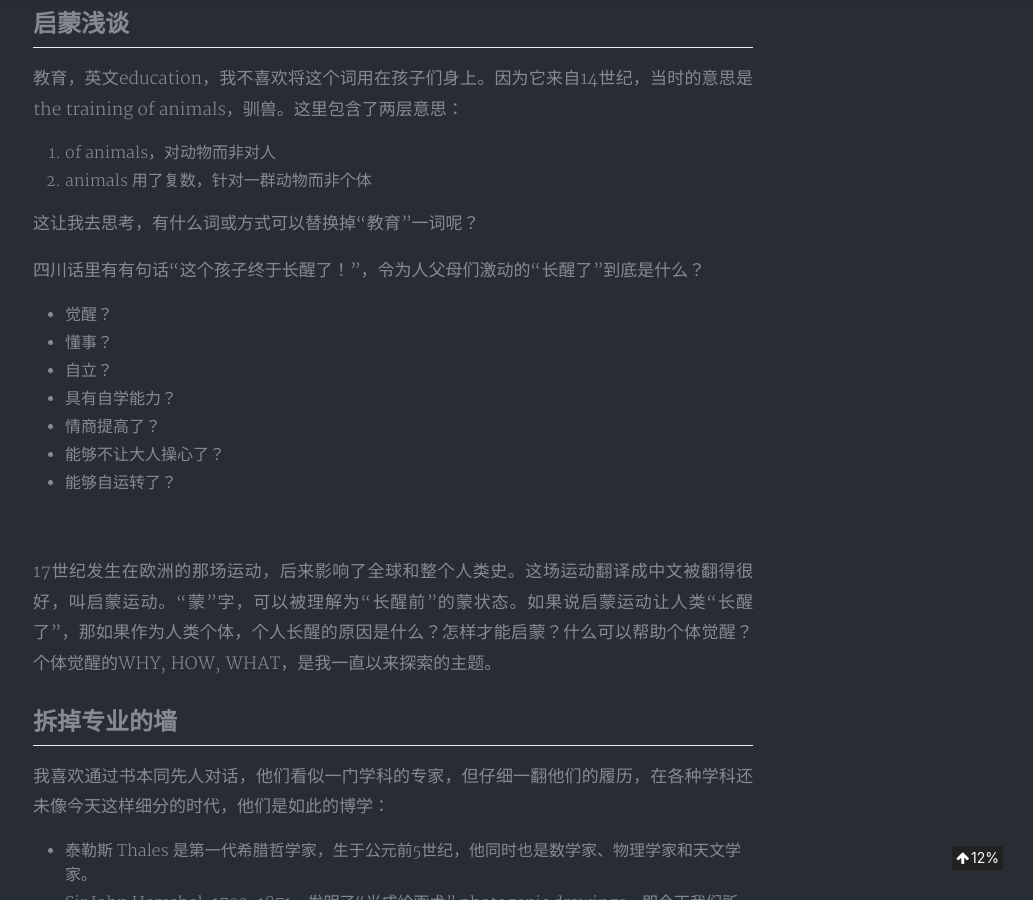
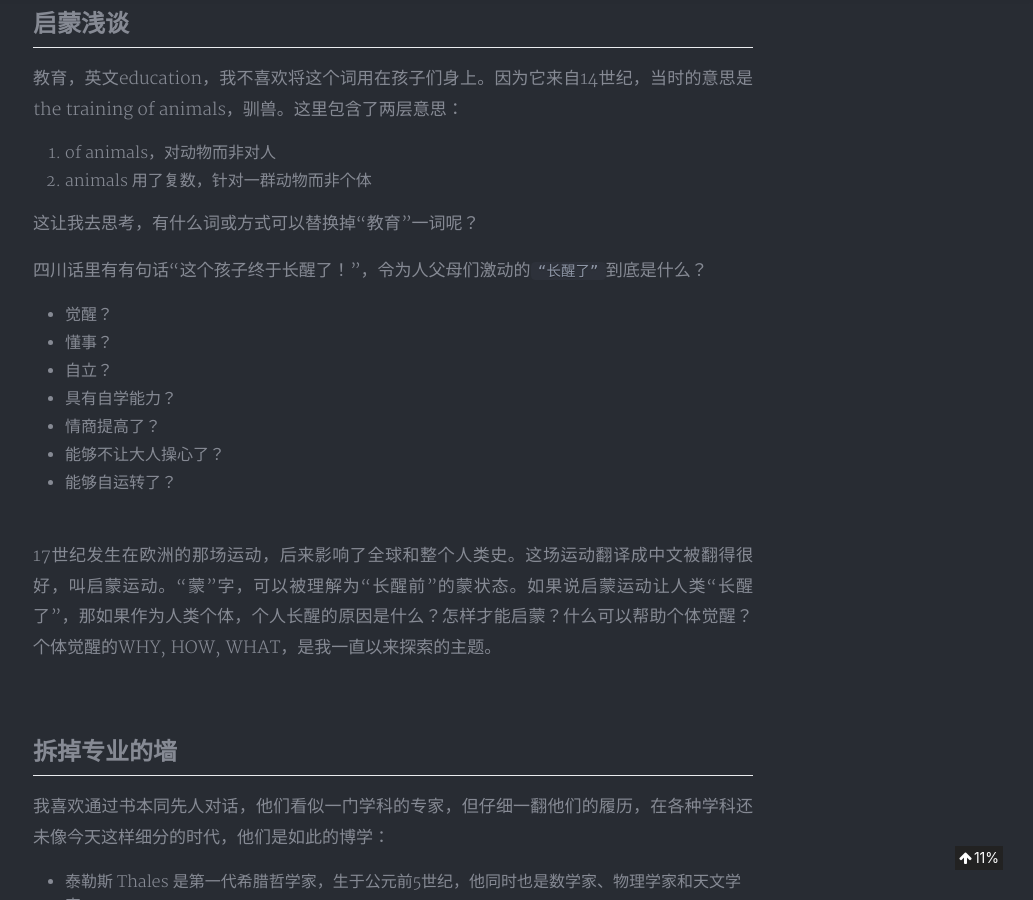
Before and after one commit to aJiea/ajiea.github.io, a Jekyll site: the page built from _posts/2020-07-10-intelligence.md, in a window 1280 px wide and 900 px high, scrolled down 490 px. Shown: the whole window, without its empty margins (247-1280 px from the left). Built offline with Jekyll 4.4.1, drawn with Linux system fonts in a browser that asks for light colours; nearby versions of some CDN libraries; comment, search, counter and statistics services are not loaded; a style sheet for code colours, icons or effects is not loaded.

Commit message:
Update 2020-07-10-intelligence.md

```diff
--- a/_posts/2020-07-10-intelligence.md
+++ b/_posts/2020-07-10-intelligence.md
@@ -19,7 +19,7 @@
 这让我去思考，有什么词或方式可以替换掉“教育”一词呢？
 <br/>
 
-四川话里有有句话“这个孩子终于长醒了！”，令为人父母们激动的“长醒了”到底是什么？
+四川话里有有句话“这个孩子终于长醒了！”，令为人父母们激动的``“长醒了”``到底是什么？
 - 觉醒？
 - 懂事？
 - 自立？
@@ -29,9 +29,9 @@
 - 能够自运转了？
 
 <br/>
-
 17世纪发生在欧洲的那场运动，后来影响了全球和整个人类史。这场运动翻译成中文被翻得很好，叫启蒙运动。“蒙”字，可以被理解为“长醒前”的蒙状态。如果说启蒙运动让人类“长醒了”，那如果作为人类个体，个人长醒的原因是什么？怎样才能启蒙？什么可以帮助个体觉醒？个体觉醒的WHY, HOW, WHAT，是我一直以来探索的主题。
 
+<br/>
 
 ## 拆掉专业的墙
 
@@ -43,6 +43,7 @@
 
 ![image](/assets/image/200710/1.png)
 
+<br/>
 印度哲学里有一张网，叫因陀罗网 Indra's net，是由很多宝石组成，不同宝石之间相互连接，每颗宝石折射着其他宝石。一多互摄，重重无尽，因陀罗网。All is One, One is All。这张网和智力的原意很相近，智力intelligence，由两部分组成，inter 和 legere：
 - inter 意思是 "between" ，指事物间的
 - legere 意思是 "choose, pick out, read，选择和读
@@ -50,6 +51,7 @@
 
 ![image](/assets/image/200710/2.png)
 
+<br/>
 
 ## 人类智力
 
@@ -67,12 +69,12 @@
 
 ![image](/assets/image/200710/3.png)
 
+<br/>
 计算机和互联网正在成为人类赖以生存的新环境。和与自然接触会产生自然智能相同，我们与计算机和互联网接触会产生两种新的人类智能：
 - 机器智能：不是传统意义上的能思考的机器，而是人们如何更好地驾驭机器的智能
 - 网络智能：不是网络里产生的群体智能，而是人们如何更好地利用网络解决问题的智能
 
 <br/>
-
 机器智能、网络智能的智商高低，未来在很大程度上会决定一个人的命运。家长问我，一天规定孩子可以玩多少小时的手机或平板为佳？这个问题不能去回答。对他们来说笔记本电脑和手机不是高科技工具，它们就像蜡笔和水彩画一样，是日常生活中的工具。每天玩手机多少小时的规定，不能帮助孩子发展他们的机器智能或网络智能，应该关注他们用这些去创造了什么。
 
 
@@ -91,6 +93,7 @@
 > a pleasing succession of sounds or combinations of sounds; the science of combining sounds in rhythmic, melodic, and (later) harmonic order……
 ——音乐 music 一词在12世纪的意思
 
+<br/>
 
 ### 逻辑启蒙
 
@@ -106,7 +109,6 @@
 蓄意设计的高压挑战视为安全且愉快的活动
 
 <br/>
-
 俄罗斯方块的反馈机制，上瘾秘方：
 - 视觉：一排排消失的方块
 - 数量：分数上涨
@@ -114,13 +116,15 @@
 
 而这种即时反馈效应，在现实世界不容易直观看到。而游戏世界对我们的表现很敏感。
 
+<br/>
 
-### 心流
+## 心流
 
 利用阈限状态激发心流：在优秀的电脑和视频游戏中，现象要随时发挥出技能的最高水平，并一直游走在濒临失败的边缘。但等你真的失败了，会产生一种重新攀登高峰的冲动。这是因为人在能力极限下进行工作时所达到的投入状态，是没有什么能够比得上的，这种状态就是游戏设计师和心理学家所谓的“心流”（flow）。一旦进入了心流状态，人们就想长久地停留在那里，不管是放弃还是获胜，两种结果都同样无法让你心满意足。比赛和获胜并非游戏的决定性特征，更不是游戏爱好者的决定性嗜好。很多玩家宁肯继续玩下去，也不愿获得胜利、结束游戏（俄罗斯方块）。在反馈力度大的游戏当中，强烈投入的状态说不定比获胜的满足感更令人愉悦。
 
+<br/>
 
-### 参考文献和推荐阅读
+## 参考文献和推荐阅读
 
 - 《群体性孤独》
 - 《游戏改变世界》
```
